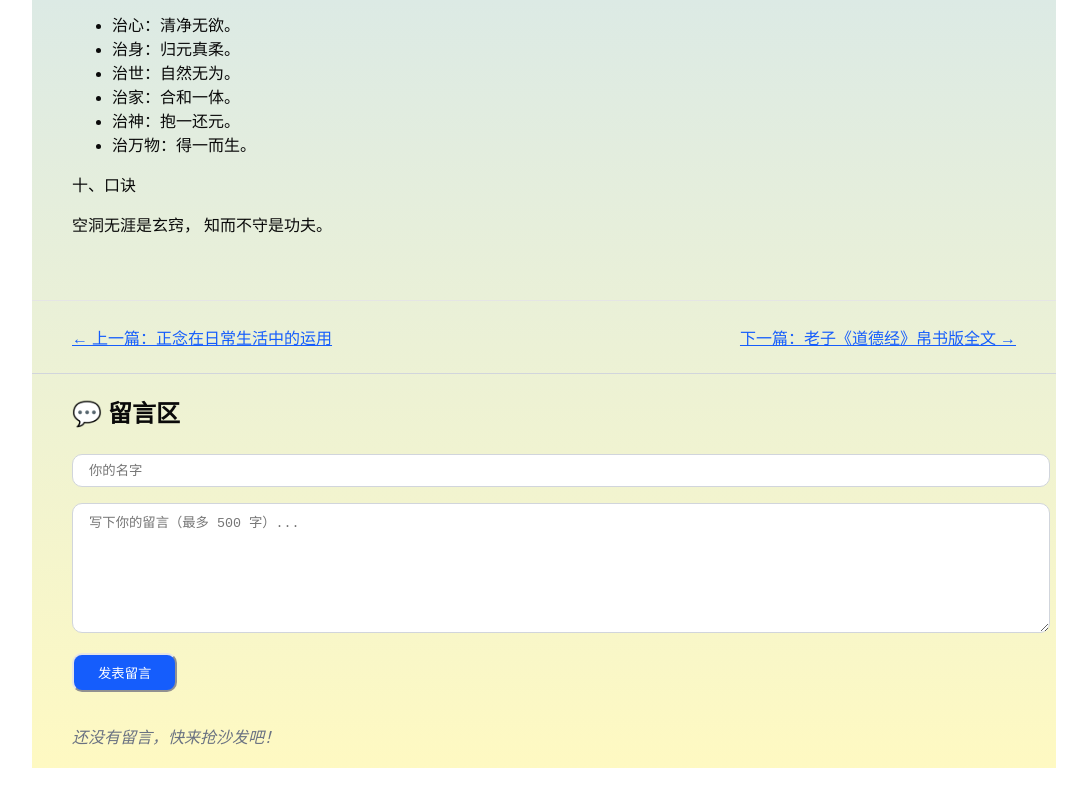
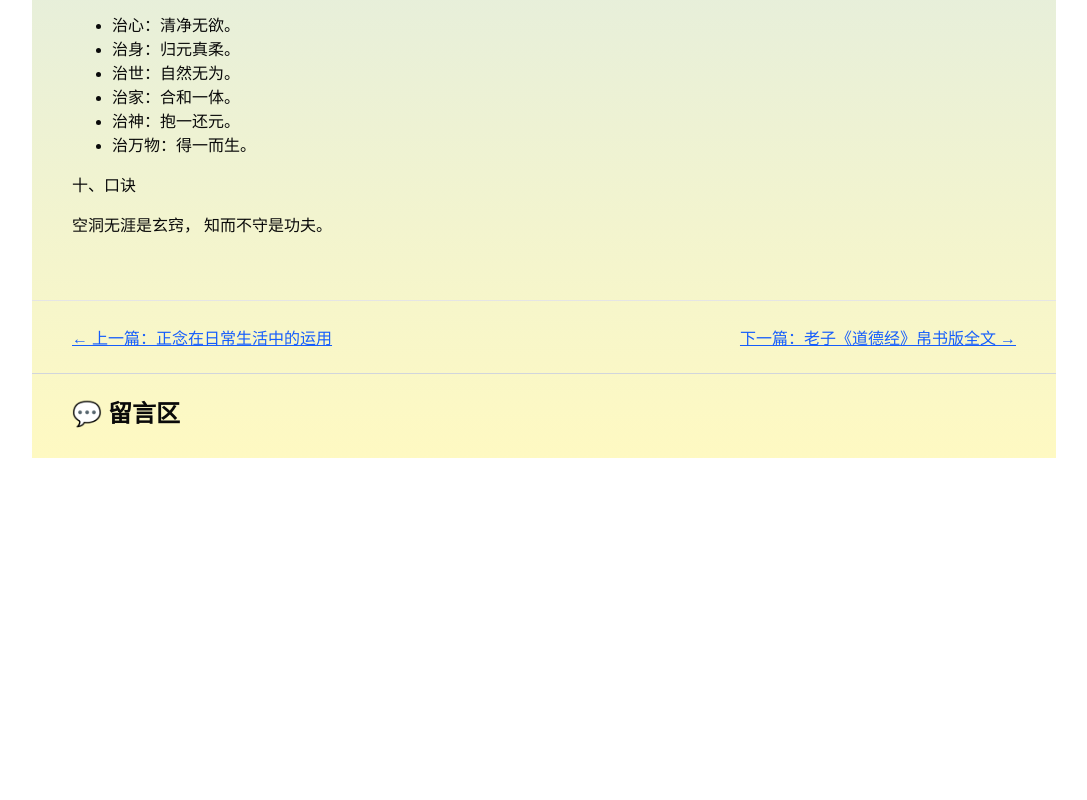
Before and after one commit to Awakening-FYS/awakening-anndro, a Next.js app: page /blog/LifePhilosophy in a window 1280 px wide. Shown: the part 2237-3037 px from the top of the page, without its empty margins (96-1183 px from the left). After the commit the page ends 2727 px from the top, so only its background shows below. Built offline with nearby package versions, Linux system fonts and the light colour scheme.

Commit message:
add comment github

```diff
--- a/src/components/CommentSection.tsx
+++ b/src/components/CommentSection.tsx
@@ -39,7 +39,6 @@ export default function CommentSection() {
 
     document.getElementById("giscus-container")?.appendChild(script)
   }, [])
-
 
 
   const sanitizeInput = (input: string) => {
@@ -96,54 +95,7 @@ export default function CommentSection() {
   return (
     <div className="mt-1 mb-1 border-t border-gray-300 pt-1 px-10">
       <h2 className="text-2xl font-semibold mb-6">💬 留言区</h2>
-
-      {/* 表单 */}
-      <form onSubmit={handleSubmit} className="space-y-4 mb-8">
-        <input
-          type="text"
-          placeholder="你的名字"
-          value={name}
-          onChange={(e) => setName(e.target.value)}
-          className="w-full border border-gray-300 rounded-lg px-4 py-2 focus:ring-2 focus:ring-blue-500"
-        />
-        <textarea
-          placeholder="写下你的留言（最多 500 字）..."
-          value={text}
-          onChange={(e) => setText(e.target.value)}
-          className="w-full border border-gray-300 rounded-lg px-4 py-2 h-28 focus:ring-2 focus:ring-blue-500"
-        />
-
-        {/* 错误与成功提示 */}
-        {error && <p className="text-red-600 text-sm">{error}</p>}
-        {success && <p className="text-green-600 text-sm">{success}</p>}
-
-        <button
-          type="submit"
-          disabled={isSubmitting}
-          className={`${
-            isSubmitting ? "bg-gray-400 cursor-not-allowed" : "bg-blue-600 hover:bg-blue-700"
-          } text-white px-6 py-2 rounded-lg transition`}
-        >
-          {isSubmitting ? "正在提交..." : "发表留言"}
-        </button>
-      </form>
-
-      {/* 显示留言 */}
-      {comments.length === 0 ? (
-        <p className="text-gray-500 italic">还没有留言，快来抢沙发吧！</p>
-      ) : (
-        <ul className="space-y-6">
-          {comments.map((comment, index) => (
-            <li key={index} className="border-b pb-4">
-              <div className="flex justify-between items-center mb-1">
-                <span className="font-semibold">{comment.name}</span>
-                <span className="text-sm text-gray-500">{comment.date}</span>
-              </div>
-              <p className="text-gray-800 whitespace-pre-line">{comment.text}</p>
-            </li>
-          ))}
-        </ul>
-      )}
+        <div id="giscus-container" />
     </div>
   )
 }
```
